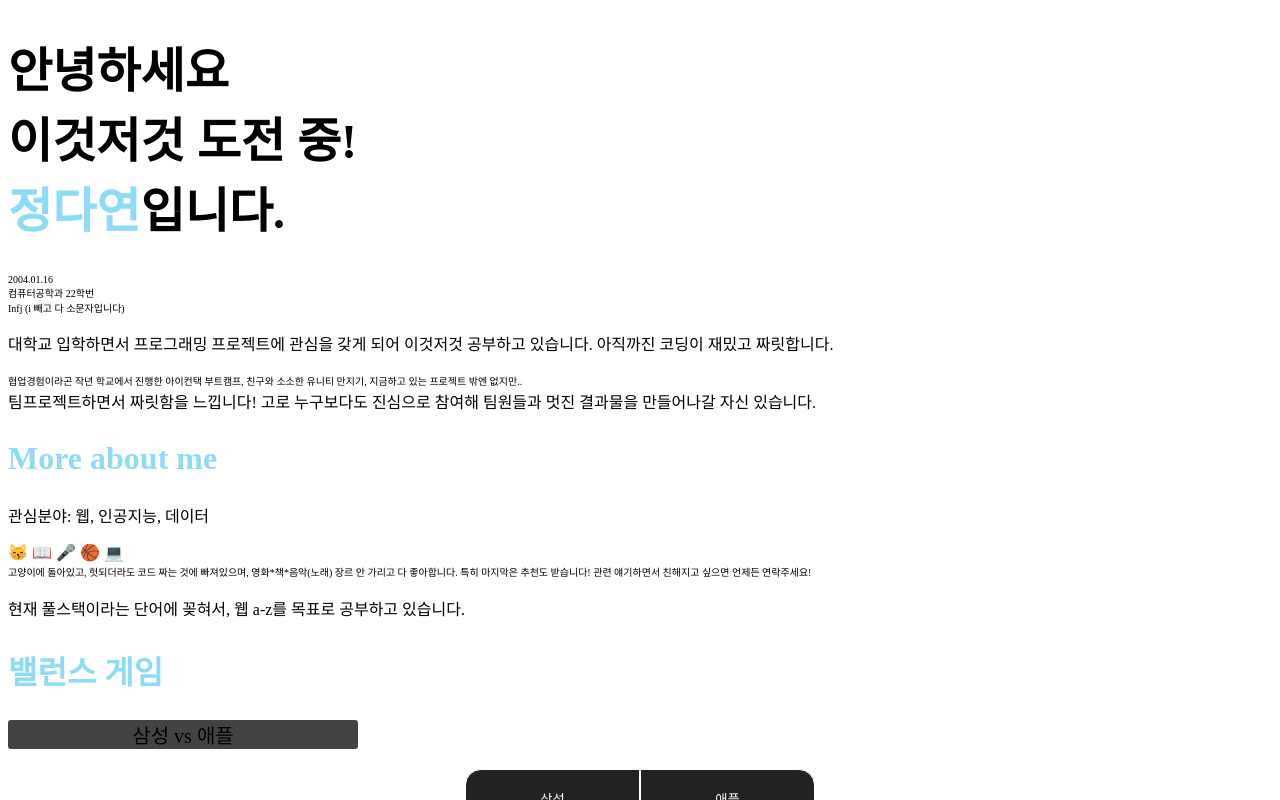
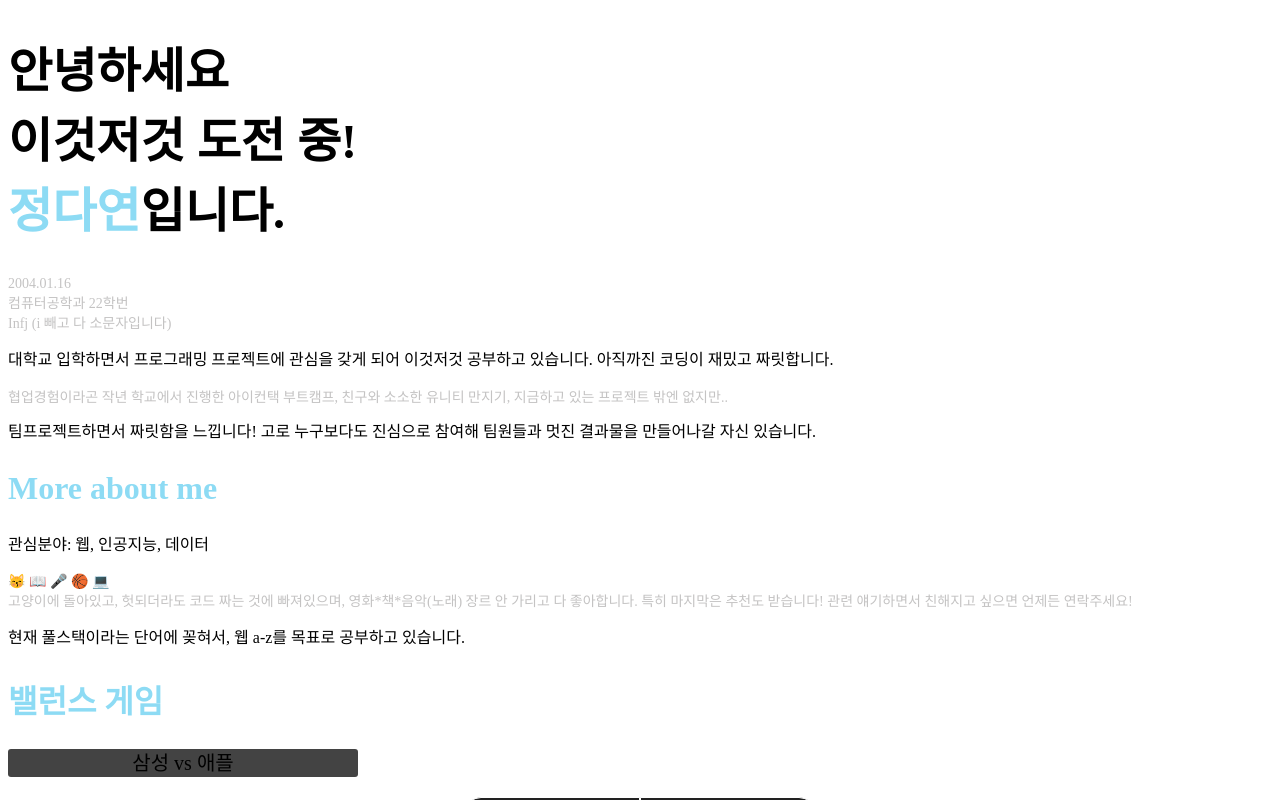
Before and after one commit to likelion11-kangwon/PikachuCodingWarmUp, a React (Create React App) app in the folder WarmUpProject/: page /JeongDayeon in a window 1280 px wide. Shown: the top 800 px of the page. Built offline with nearby package versions, Linux system fonts and the light colour scheme; the HTML template or start-up script is replaced by a standard one.

Commit message:
[Feat] #5 - improve readability
전체 줄 간격, 사족 스타일 변경

```diff
--- a/WarmUpProject/src/JeongDayeon.js
+++ b/WarmUpProject/src/JeongDayeon.js
@@ -42,10 +42,10 @@ function Profile(){
                 대학교 입학하면서 프로그래밍 프로젝트에 관심을 갖게 되어 이것저것 공부하고 있습니다. 아직까진 코딩이 재밌고 짜릿합니다.
             </p>
             <p>
-                <span className="small_font">
+                <p className="small_font">
                 협업경험이라곤 작년 학교에서 진행한 아이컨택 부트캠프, 친구와 소소한 유니티 만지기, 지금하고 있는 프로젝트 밖엔 없지만..
-                </span>
-                <br/>팀프로젝트하면서 짜릿함을 느낍니다!
+                </p>
+                팀프로젝트하면서 짜릿함을 느낍니다!
                 고로 누구보다도 진심으로 참여해 팀원들과 멋진 결과물을 만들어나갈 자신 있습니다.
             </p>
         </div>
@@ -58,12 +58,10 @@ function AboutMe(){
     <div className="content" id="about_me">
       <h2 className="jdy_h2">More about me</h2>
       <p>관심분야: 웹, 인공지능, 데이터</p>
-      <p>
+      <p className='small_font'>
         😽 📖 🎤 🏀 💻
-        <span className="small_font">
         <br/>고양이에 돌아있고, 헛되더라도 코드 짜는 것에 빠져있으며, 영화*책*음악(노래) 장르 안 가리고 다 좋아합니다.
         특히 마지막은 추천도 받습니다! 관련 얘기하면서 친해지고 싶으면 언제든 연락주세요!
-        </span>
       </p>
       <p>현재 풀스택이라는 단어에 꽂혀서, 웹 a-z를 목표로 공부하고 있습니다.</p>
     </div>
--- a/WarmUpProject/src/components/balance_game.js
+++ b/WarmUpProject/src/components/balance_game.js
@@ -38,7 +38,7 @@ export default function BGame({up_cnt, up_same_cnt, game_att}){
             <p className="b_question">{game_att.q}</p>
             <button className="opt_1" onClick={() => agg(1)} style={selected_opt==1 ? {backgroundColor : correct ? 'rgb(141, 219, 244)':'rgb(197, 92, 92)'}:null} disabled={disabled}>{game_att.opt_1}</button>
             <button className="opt_2" onClick={() => agg(2)} style={selected_opt==2 ? {backgroundColor : correct ? 'rgb(141, 219, 244)':'rgb(197, 92, 92)'}:null} disabled={disabled}>{game_att.opt_2}</button>
-            {show_nuec ? <p className="b_nuec_add" >{game_att.nuec_add}</p> : null}
+            {show_nuec ? <p className="b_nuec_add small_font" >{game_att.nuec_add}</p> : null}
         </div>
     );
 }
--- a/WarmUpProject/src/styles/jdy.css
+++ b/WarmUpProject/src/styles/jdy.css
@@ -3,6 +3,7 @@
     --side-c: rgb(67, 67, 67);
     --back-c: rgb(34, 34, 34);
     --font-c: white;
+    --font-side-c: rgb(196, 195, 195);
 }
 
 .jdy_h1{
@@ -12,11 +13,16 @@
     font-size:32px;
     color:var(--main-c);
 }
+.JeongDayeon p{
+    line-height: 140%;
+}
 .colored_text{
     color: var(--main-c);
 }
 .small_font{
-    font-size:10px;
+    font-size:14px;
+    color: var(--font-side-c);
+    line-height: 110%;
 }
 
 /* 프로젝트 카드 css */
@@ -143,3 +149,5 @@
     text-align: center;
     font-size: 20px;
 }
+
+/* 채널 스타일 */
```
